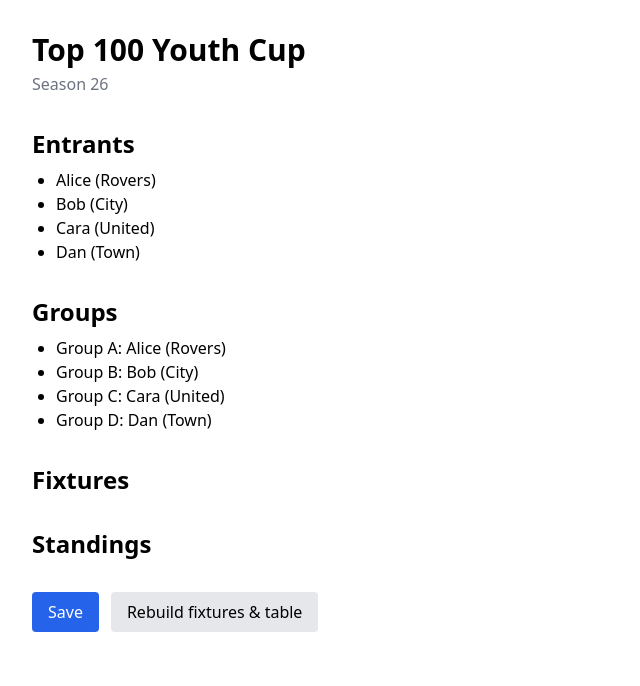
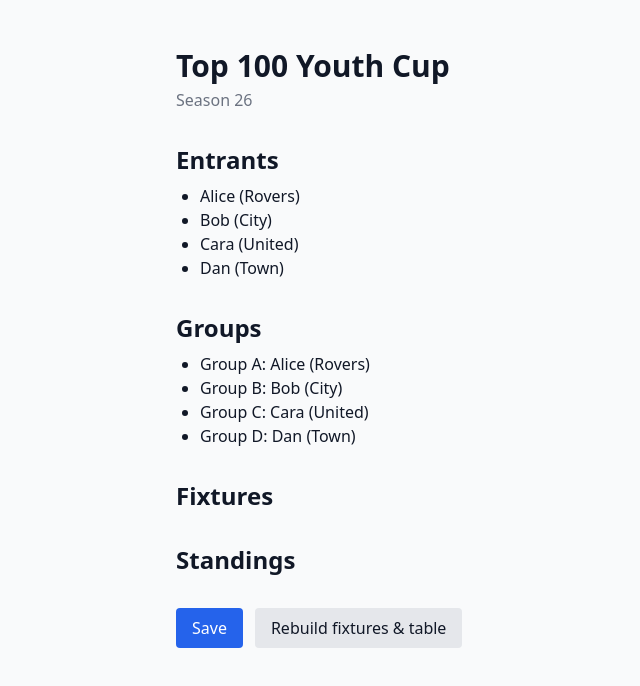
Before and after one commit to davidmarsden/top100-youth-cup, a Next.js app: page / in a window 1280 px wide. Shown: the top 686 px of the page, without its empty margins (0-640 px from the left). Built offline with nearby package versions, Linux system fonts and the light colour scheme.

Commit message:
Update layout.tsx

```diff
--- a/src/app/layout.tsx
+++ b/src/app/layout.tsx
@@ -1,20 +1,17 @@
-// src/app/layout.tsx
-import type { Metadata } from "next";
 import "./globals.css";
+import type { ReactNode } from "react";
 
-export const metadata: Metadata = {
-  title: "Top100 Youth Cup",
-  description: "Prize draw, registration and tournament tools for S26 Youth Cup",
+export const metadata = {
+  title: "Top 100 Youth Cup",
+  description: "Prize draw, registration, and tournament organiser",
 };
 
-export default function RootLayout({
-  children,
-}: {
-  children: React.ReactNode;
-}) {
+export default function RootLayout({ children }: { children: ReactNode }) {
   return (
     <html lang="en">
-      <body>{children}</body>
+      <body className="min-h-screen bg-gray-50 text-gray-900">
+        <div className="max-w-5xl mx-auto p-4">{children}</div>
+      </body>
     </html>
   );
 }
```
